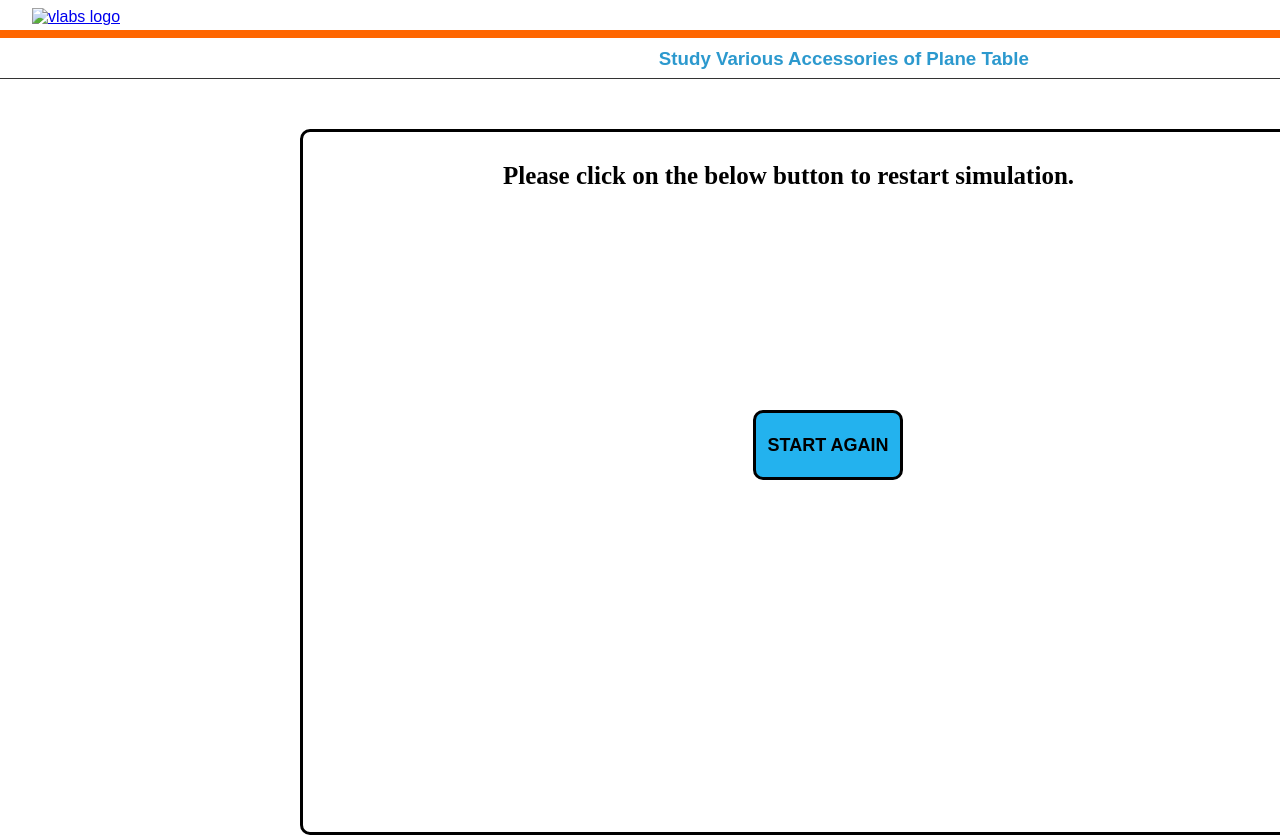
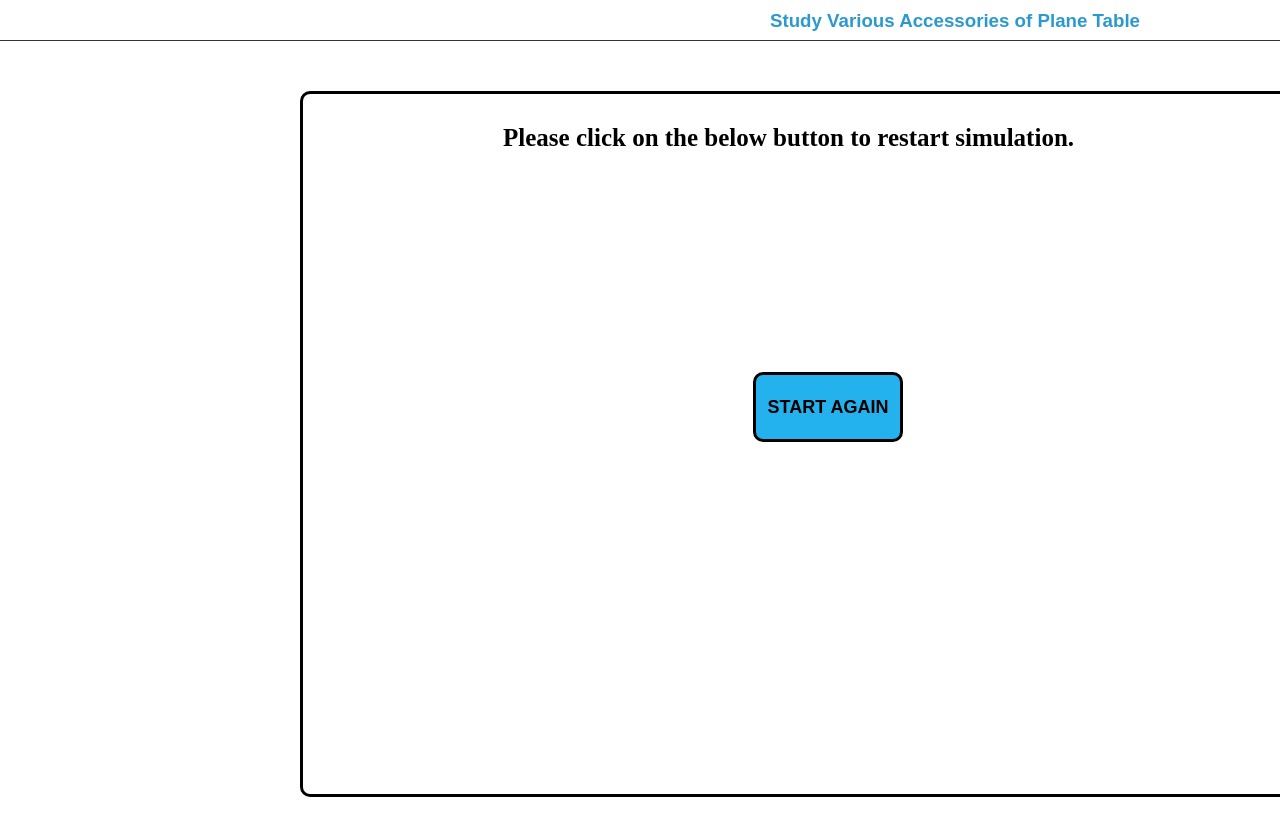
Before and after one commit to virtual-labs/exp-plane-table-iitr, a plain HTML site: page experiment/simulation/restart.html in a window 1280 px wide. Shown: the top 835 px of the page. After the commit the page ends 800 px from the top, so only its background shows below. Drawn offline with Linux system fonts and the light colour scheme.

Commit message:
Update restart.html

```diff
--- a/experiment/simulation/restart.html
+++ b/experiment/simulation/restart.html
@@ -3,12 +3,7 @@
 <link href="css/style.css" rel="stylesheet" type="text/css">
 </head>
 <body>
-<header id="header">
-        <a href="http://vlab.co.in" class="logo">
-            <img src="img\vlabs-color-small-moe.png" alt="vlabs logo">
-        </a>
-        <h2 id="labName">Surveying Lab </h2>
-    </header>
+
     <div id="exp-name">
         <h3>Study Various Accessories of Plane Table</h3>
     </div>
```
